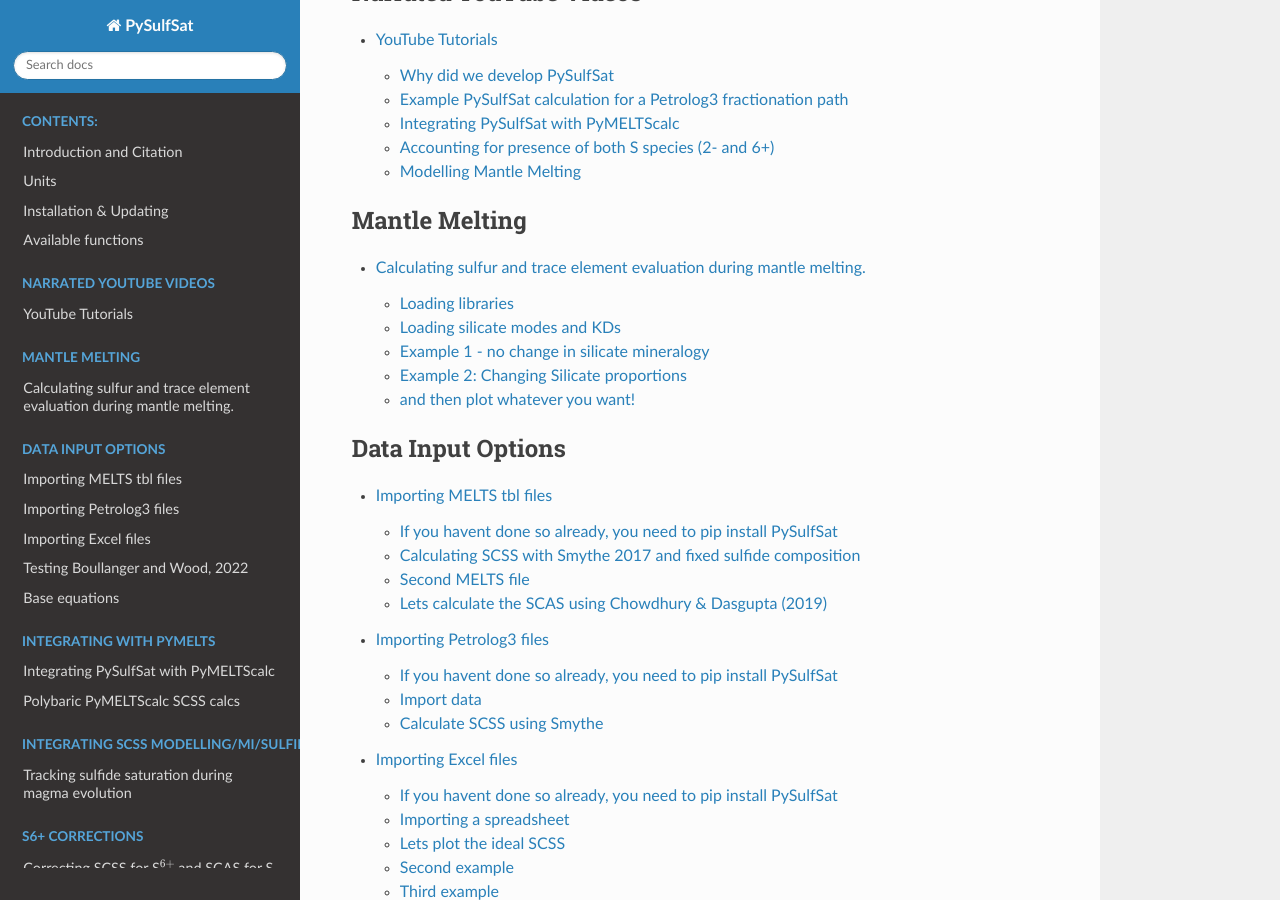
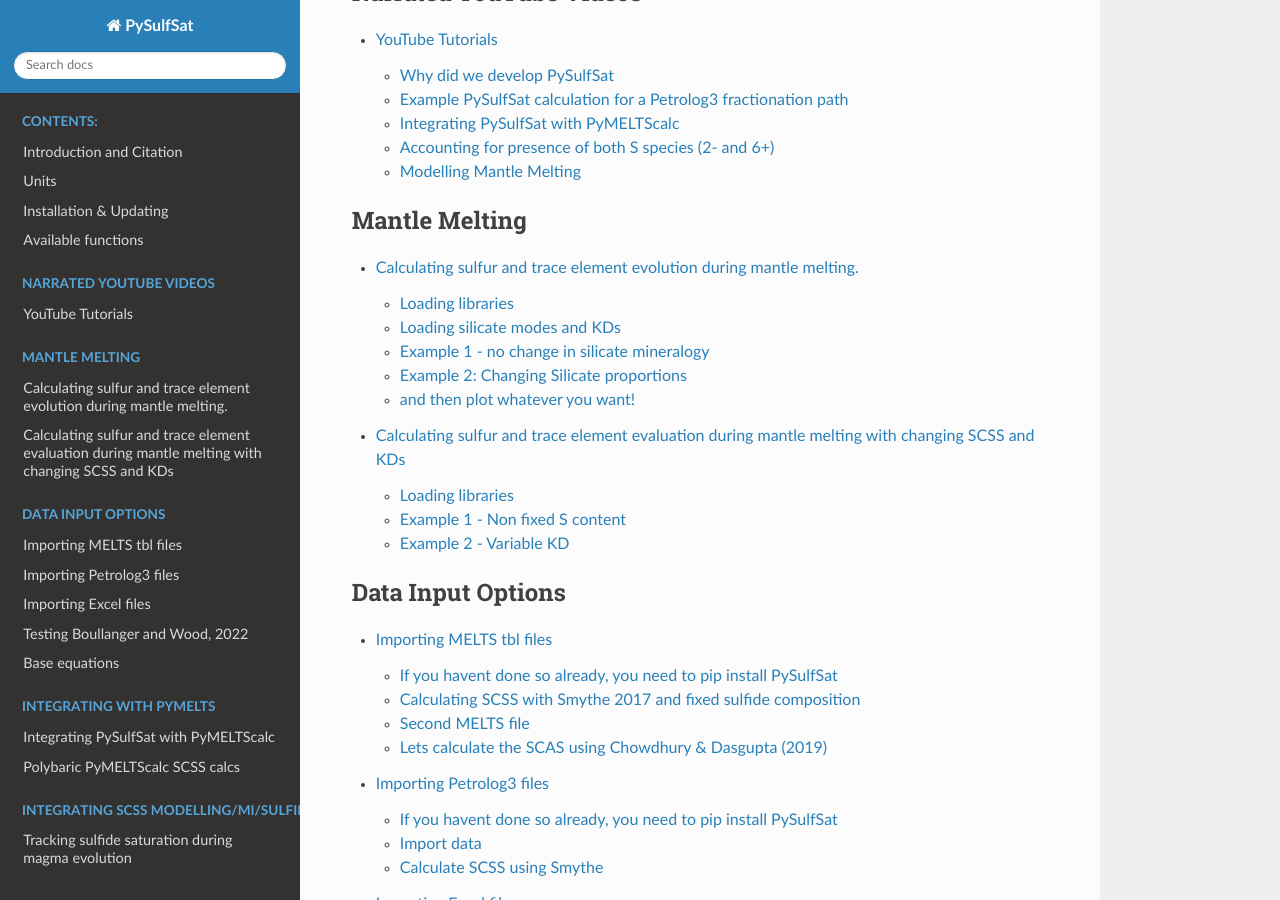
Before and after one commit to PennyWieser/PySulfSat, a Sphinx documentation site: the page built from docs/index.rst, in a window 1280 px wide and 900 px high, scrolled down 420 px. Built offline with Sphinx 7.4.7 and the Read the Docs theme 2.0.0, drawn with Linux system fonts in a browser that asks for light colours; pages that are not in the unit, such as notebooks, are missing from menus.

```diff
--- a/docs/index.rst
+++ b/docs/index.rst
@@ -28,6 +28,7 @@
    :caption: Mantle Melting
 
    Examples/Mantle_Melting_Lee_Wieser/Simple_Melting_Cu_S_Ba
+   Examples/Mantle_Melting_Lee_Wieser/Complex_melt_changing_SCSS
 
 .. toctree::
    :maxdepth: 2
```
Also changed, not shown: docs/Examples/Mantle_Melting_Lee_Wieser/Complex_melt_changing_SCSS.ipynb, docs/Examples/Mantle_Melting_Lee_Wieser/Simple_Melting_Cu_S_Ba.ipynb.
